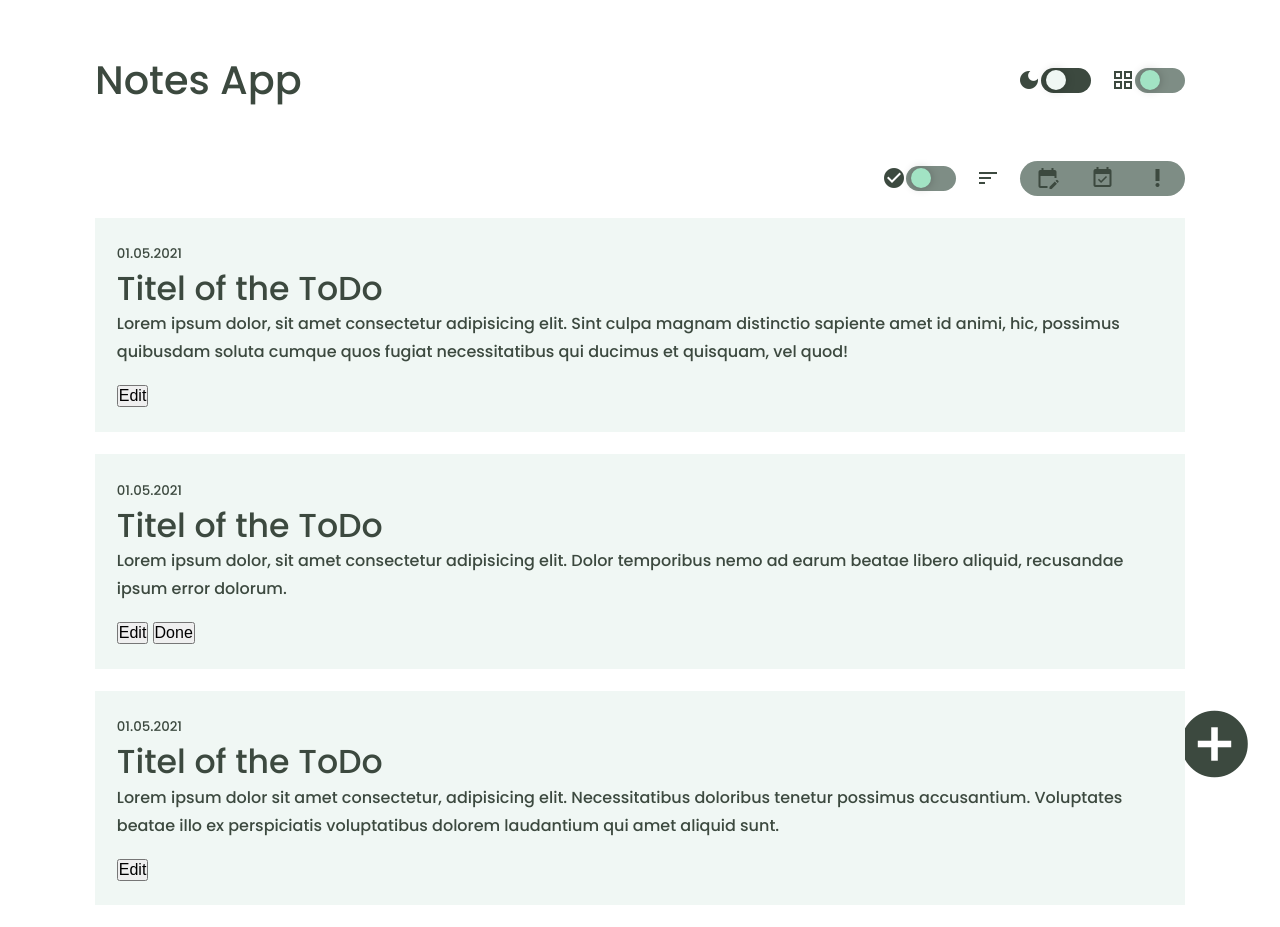
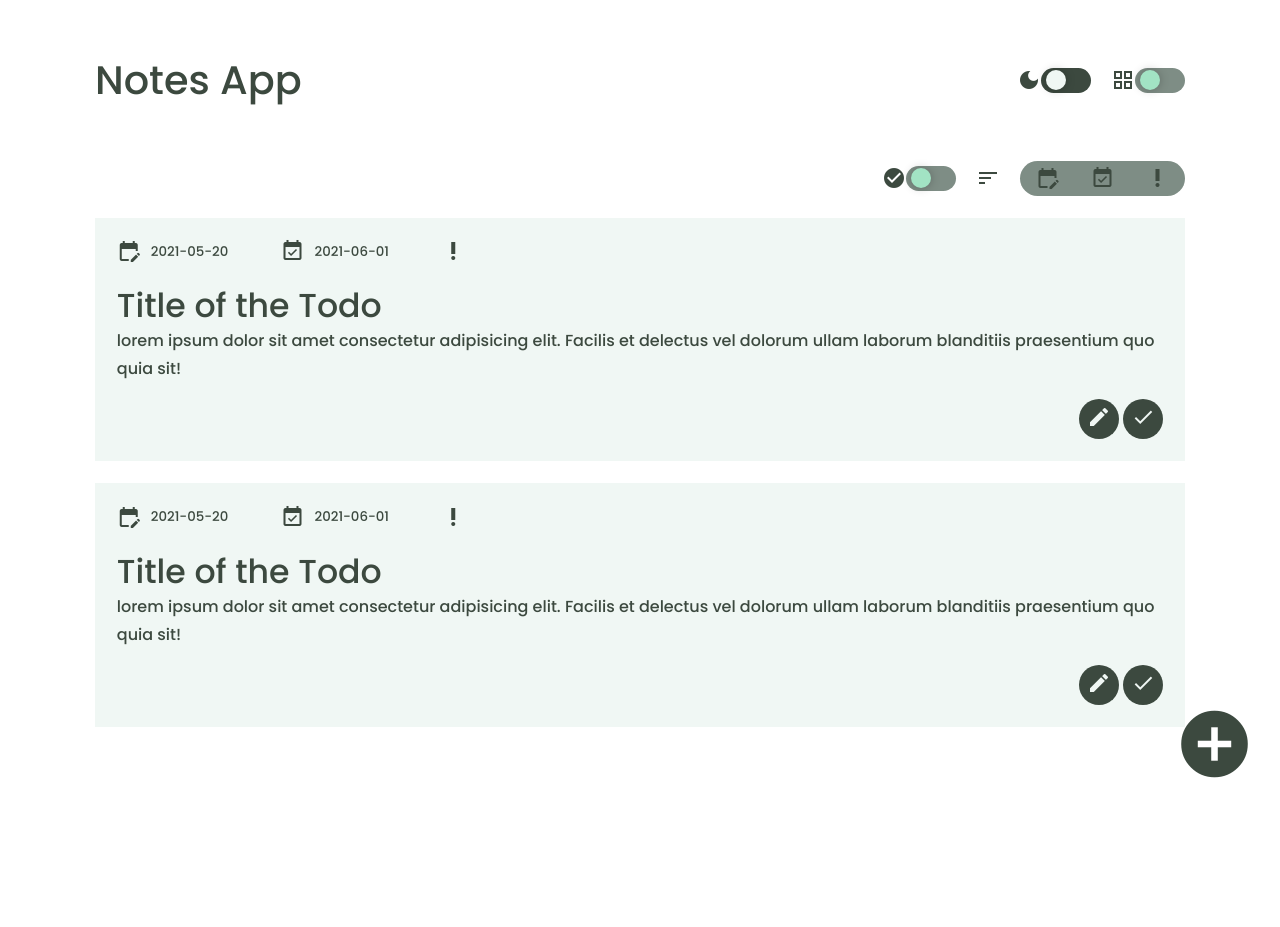
Before and after one commit to eoss-sh/casfee-project1, a website: page source/public/index.html in a window 1280 px wide. After the commit the page ends 800 px from the top, so only its background shows below. Drawn offline with nearby package versions, Linux system fonts and the light colour scheme.

Commit message:
styling of todos, single todo, generating todos with js dynamically

```diff
--- a/source/public/index.html
+++ b/source/public/index.html
@@ -65,41 +65,9 @@
     </section>
 
     <section class="todos">
-      <article class="todo">
-        <div class="check"></div>
-        <div class="todo-content">
-          <small class="todo-duedate">01.05.2021</small>
-          <h2 class="todo-title">Titel of the ToDo</h2>
-          <p class="todo-desc">Lorem ipsum dolor, sit amet consectetur adipisicing elit. Sint culpa magnam distinctio
-            sapiente amet id animi, hic, possimus quibusdam soluta cumque quos fugiat necessitatibus qui ducimus et
-            quisquam, vel quod!</p>
-          <button class="todo-edit">Edit</button>
-        </div>
-      </article>
-      <article class="todo">
-        <div class="check"></div>
-        <div class="todo-content">
-          <small class="todo-duedate">01.05.2021</small>
-          <h2 class="todo-title">Titel of the ToDo</h2>
-          <p class="todo-desc">Lorem ipsum dolor, sit amet consectetur adipisicing elit. Dolor temporibus nemo ad earum
-            beatae libero aliquid, recusandae ipsum error dolorum.</p>
-          <button class="todo-edit">Edit</button>
-          <button class="todo-done">Done</button>
-        </div>
-      </article>
-      <article class="todo">
-        <div class="check"></div>
-        <div class="todo-content">
-          <small class="todo-duedate">01.05.2021</small>
-          <h2 class="todo-title">Titel of the ToDo</h2>
-          <p class="todo-desc">Lorem ipsum dolor sit amet consectetur, adipisicing elit. Necessitatibus doloribus
-            tenetur
-            possimus accusantium. Voluptates beatae illo ex perspiciatis voluptatibus dolorem laudantium qui amet
-            aliquid
-            sunt.</p>
-          <button class="todo-edit">Edit</button>
-        </div>
-      </article>
+      <ul class="todos-list">
+
+      </ul>
     </section>
 
   </main>
--- a/source/public/scripts/index.js
+++ b/source/public/scripts/index.js
@@ -1 +1,48 @@
-console.log('Hello World')
+const todosData = [
+    {
+        created: '2021-05-20',
+        duedate: '2021-06-01',
+        title: 'Title of the Todo',
+        description: 'lorem ipsum dolor sit amet consectetur adipisicing elit. Facilis et delectus vel dolorum ullam laborum blanditiis praesentium quo quia sit!',
+        done: false,
+        importance: 5,
+    },
+    {
+        created: '2021-05-20',
+        duedate: '2021-06-01',
+        title: 'Title of the Todo',
+        description: 'lorem ipsum dolor sit amet consectetur adipisicing elit. Facilis et delectus vel dolorum ullam laborum blanditiis praesentium quo quia sit!',
+        done: false,
+        importance: 5,
+    },
+];
+
+// Render all ToDos
+// DOM Elements
+const todoElement = document.querySelector('.todos-list');
+// Create HTML String of all Todos for Rendering
+function createTodosHtml(todos) {
+    return todos.map((todo) => `<li class="todo">
+                                    <div class="check"></div>
+                                    <div class="todo-content">
+                                        <div class="meta">
+                                            <small class="todo-createddate todo-meta"><span class="material-icons">edit_calendar</span>${todo.created}</small>
+                                            <small class="todo-duedate todo-meta"><span class="material-icons">event_available</span>${todo.duedate}</small>
+                                            <small class="todo-importance todo-meta"><span class="material-icons">priority_high</span></small>
+                                        </div>
+                                        <h2 class="todo-title">${todo.title}</h2>
+                                        <p class="todo-desc">${todo.description}</p>
+                                        <div class="todo-buttons">
+                                            <button class="todo-edit"><span class="material-icons">edit</span></button>
+                                            <button class="todo-edit"><span class="material-icons">done</span></button>
+                                        </div>
+                                    </div>
+                                </li>`).join('');
+}
+// Attache HTML String to DOM-Element
+function renderTodos() {
+    const todoHtml = createTodosHtml(todosData);
+    todoElement.innerHTML = todoHtml;
+}
+// Call Render Function to actually Render the content
+renderTodos();
--- a/source/public/styles/index.css
+++ b/source/public/styles/index.css
@@ -135,6 +135,35 @@ small, .text_small {font-size: 0.833rem;}
     background-color: var(--light-grey);
     padding: 2%;
     margin-bottom: 2%;
+    list-style: none;
+}
+
+/* *** Single Todo *** */
+/* Dates and Icons */
+.todo-content {
+    display: flex;
+    flex-flow: column;
+}
+.meta {
+    display: flex;
+    flex-flow: row;
+}
+.todo-meta {
+    display: flex;
+    flex-flow: row;
+    align-items: center;
+    margin-bottom: 2%;
+}
+.todo-meta:not(:last-child){
+    margin-right: 5%;
+}
+
+.todo-meta > .material-icons {
+    margin-right: 10px;
+}
+
+.todo-buttons {
+    align-self: flex-end;
 }
 
 /* **** FORMS And BUTTONS **** */
@@ -189,8 +218,31 @@ input[type="radio"] + label {
     width: 30px;
     border-radius: 50%;
     text-align: center;
+    cursor: pointer;
 }
 
 input[type="radio"]:checked + label {
 	background-color: var(--secondary-color);
 }
+
+.todo-edit, .todo-done {
+    border: none;
+    background: var(--dark);
+    height: 40px;
+    width: 40px;
+    border-radius: 50%;
+    cursor: pointer;
+}
+
+.todo-edit:hover, .todo-done:hover {
+    background-color: var(--light-grey);
+    border: 2px solid var(--dark);
+}
+
+.todo-edit > .material-icons, .todo-done > .material-icons {
+    color: var(--light-grey);
+}
+
+.todo-edit:hover > .material-icons, .todo-done:hover > .material-icons {
+    color: var(--dark);
+}
```
